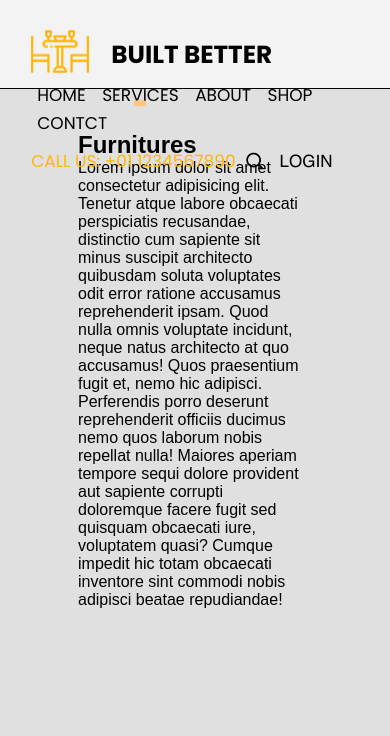
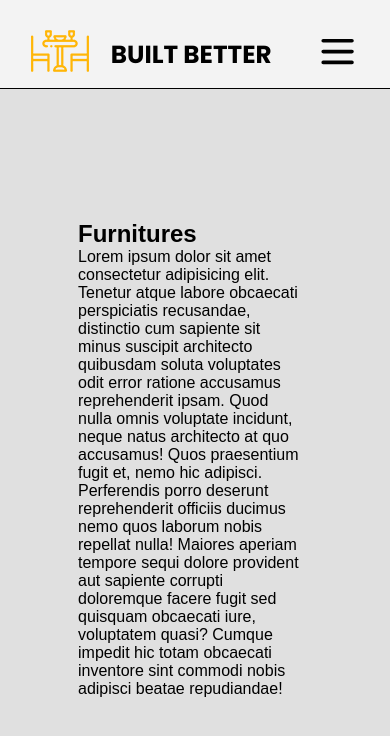
Before and after one commit to ZetGoHack/onliners, a plain HTML site: page about/index.html in a window 390 px wide. Shown: the top 736 px of the page. Drawn offline with nearby package versions, Linux system fonts and the light colour scheme.

Commit message:
add some media and burger-menu

```diff
--- a/about/index.html
+++ b/about/index.html
@@ -12,19 +12,19 @@
     <link rel="stylesheet" href="https://fonts.googleapis.com/css2?family=Material+Symbols+Outlined:opsz,wght,FILL,GRAD@20..48,100..700,0..1,-50..200&display=swap" />
 </head>
 <body>
-    <header style="position: fixed; width: 84%;">
+    <header class="flex">
             <a class="logo" href="/">
-                <img class="logo" src="../assets/logo.png">
+                <img class="logo" src="/assets/logo.png">
                 <p class="logo-text poppins-bold">BUILT&nbsp;BETTER</p>
             </a>
-            <div class="head-navs">
+            <div class="head-navs flex">
                 <a href="/"><button class="page head-nav poppins-regular">
                     HOME
                 </button></a>
-                <a href="/services"><button class="on-page page head-nav poppins-regular">
+                <a href="/services"><button class="page head-nav poppins-regular">
                     SERVICES
                 </button></a>
-                <a href="/about"><button class="page head-nav poppins-regular">
+                <a href="/about"><button class="on-page page head-nav poppins-regular">
                     ABOUT
                 </button></a>
                 <a href="/shop"><button class="page head-nav poppins-regular">
@@ -34,7 +34,7 @@
                     CONTCT
                 </button></a>
             </div>
-            <div class="head-last-section">
+            <div class="head-last-section flex">
                 <div>
                     <p class="head-callus poppins-regular">
                         CALL&nbsp;US:&nbsp;+01&nbsp;1234567890</p>
@@ -44,7 +44,12 @@
                     LOGIN
                 </button>
             </div>
-    </header>
+            <div class="burger-menu">
+                <svg xmlns="http://www.w3.org/2000/svg" viewBox="0 0 24 24" fill="black4">
+                    <path d="M4 6H20M4 12H20M4 18H20" stroke="#000000" stroke-width="2" stroke-linecap="round" stroke-linejoin="round"/>
+                </svg>
+            </div>
+        </header>
     <section style="height: 200vh; background-color: #e0e0e0; padding-top: 8.2rem;">
         <div class="" style="display: flex; margin: auto; width: 60%;">
             <div>
--- a/style.css
+++ b/style.css
@@ -133,6 +133,10 @@ header {
 .head-callus {
     font-size: 17px;
     color: #ffb607;
+}
+.burger-menu {
+    display: none;
+    width: 2.7rem;
 }
 
 .head-name {
@@ -657,7 +661,7 @@ header {
     flex-wrap: wrap;
     gap: 2rem;
     height: 100%;
-    width: 75%;
+    width: 90%;
     color: white;
 }
 .gallery-element {
@@ -931,3 +935,18 @@ header {
         height: 300px;
     }
 }
+
+@media (max-width: 1100px) {
+    .head-navs, .head-last-section {
+        display: none;
+    }
+    .burger-menu {
+        display: block;
+    }
+}
+
+@media (max-width: 630px) {
+    .elipses :nth-child(1) {
+        width: 0;
+    }
+}
```
Also changed, not shown: index.html (+7 -2 lines), services/index.html (+8 -3 lines).
